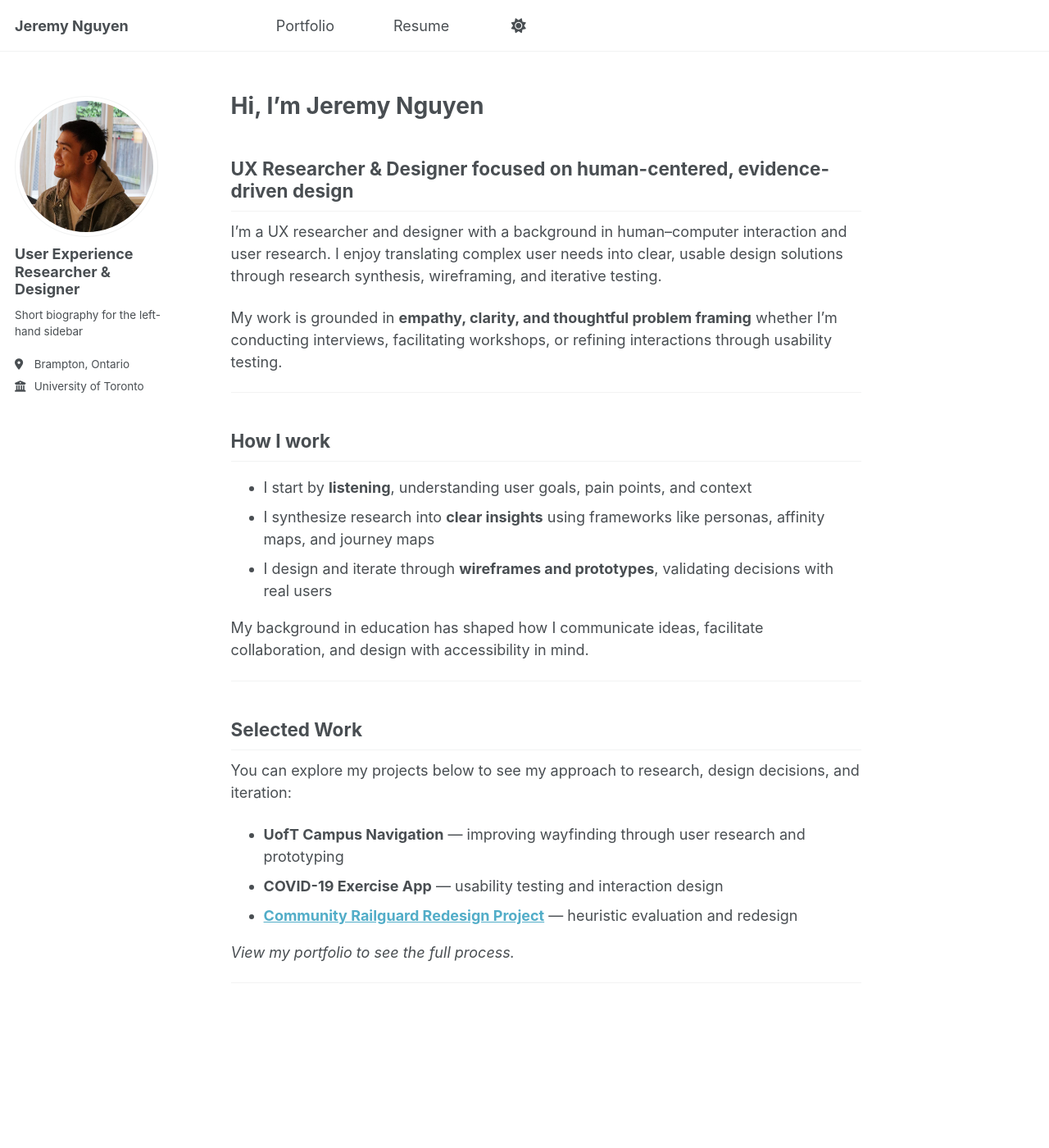
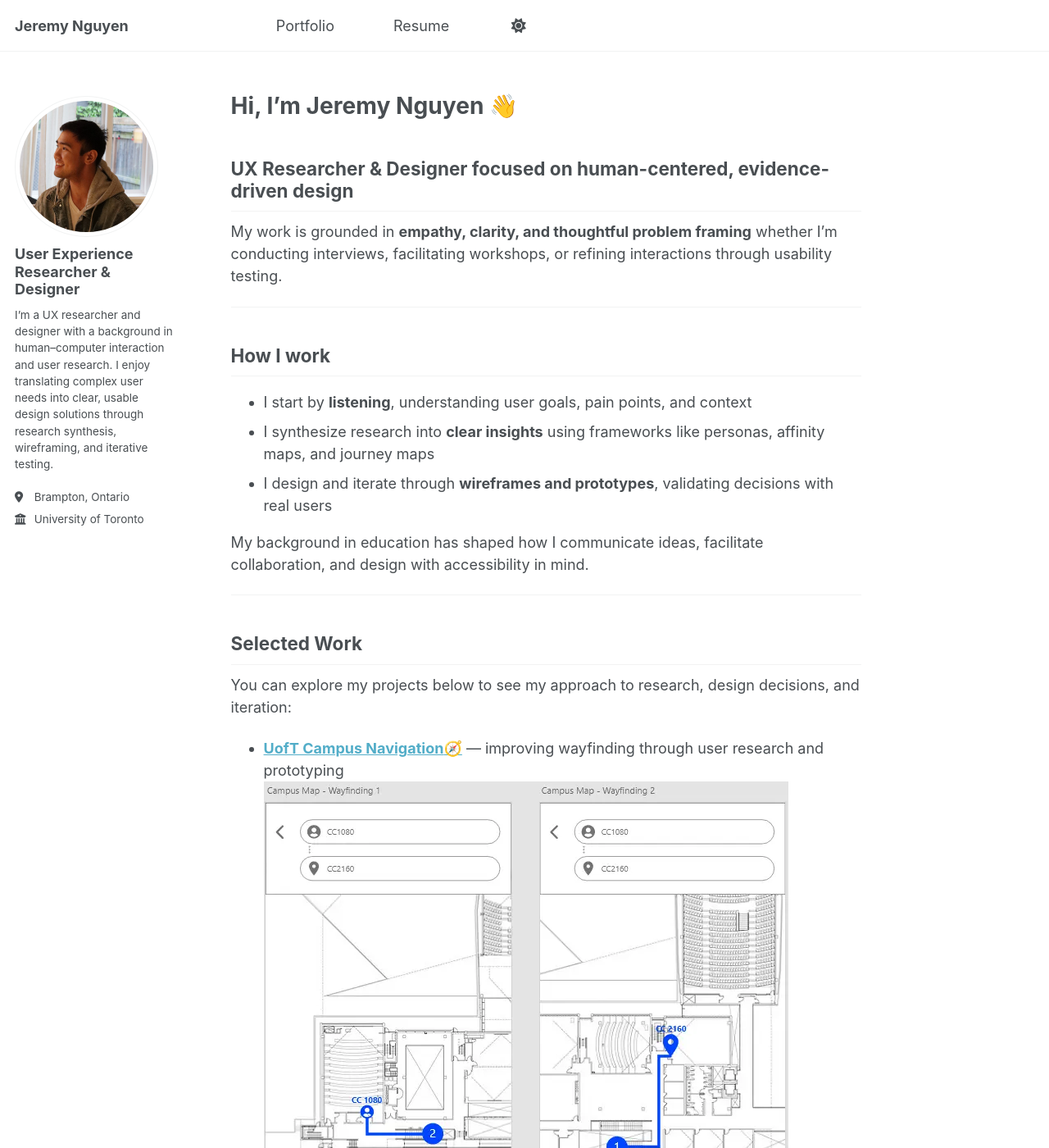
Before and after one commit to JeremyNguyenUXR/jeremynguyenuxr.github.io, a Jekyll site: the page built from _pages/about.md, in a window 1280 px wide and 1400 px high. Shown: the whole window at 82% size. Built offline with Jekyll 4.4.1, drawn with Linux system fonts in a browser that asks for light colours; a script that is not in the unit is left out; part of the change alters nothing that is shown; some of the changed text lies outside the part shown.

Commit message:
Added Railgaurd image and updated about page and config file Updated about page to include Railgaurd project and modified config file accordingly.

```diff
--- a/_config.yml
+++ b/_config.yml
@@ -26,7 +26,7 @@ author:
   avatar           : "profile 4.webp"
   name             : "User Experience Researcher & Designer"
   pronouns         : # example: "she/her"
-  bio              : "Short biography for the left-hand sidebar"
+  bio              : "I’m a UX researcher and designer with a background in human–computer interaction and user research. I enjoy translating complex user needs into clear, usable design solutions through research synthesis, wireframing, and iterative testing."
   location         : "Brampton, Ontario"
   employer         : "University of Toronto"
   uri              : # URL
--- a/_pages/about.md
+++ b/_pages/about.md
@@ -7,11 +7,10 @@ redirect_from:
   - /about.html
 ---
 
-# Hi, I’m Jeremy Nguyen
+# Hi, I’m Jeremy Nguyen 👋
 
 ## UX Researcher & Designer focused on human-centered, evidence-driven design
 
-I’m a UX researcher and designer with a background in human–computer interaction and user research. I enjoy translating complex user needs into clear, usable design solutions through research synthesis, wireframing, and iterative testing.
 
 My work is grounded in **empathy, clarity, and thoughtful problem framing** whether I’m conducting interviews, facilitating workshops, or refining interactions through usability testing.
 
@@ -31,10 +30,15 @@ My background in education has shaped how I communicate ideas, facilitate collab
 
 You can explore my projects below to see my approach to research, design decisions, and iteration:
 
-- **UofT Campus Navigation** — improving wayfinding through user research and prototyping
-- **COVID-19 Exercise App** — usability testing and interaction design
-- [**Community Railguard Redesign Project**](/files/Group%20Case%20Study%202_Gr5.pdf) — heuristic evaluation and redesign
+- [**UofT Campus Navigation**🧭](/_portfolio/portfolio-1.md) — improving wayfinding through user research and prototyping
+![Navigation Home Image](/images/Portfolio1_Images/Wireframes_2.webp)
 
-*View my portfolio to see the full process.*
+- [**COVID-19 Exercise App**🏃](/_portfolio/portfolio-2.md) — usability testing and interaction design
+![Exercise Home Image](/images/Portfolio2_Images/Iteration%203-4.webp)
+
+- [**Community Railguard Redesign Project**🚗](/files/Group%20Case%20Study%202_Gr5.pdf) — heuristic evaluation and redesign
+![Rail Home Image](/images/Railgaurd.webp)
+
+*View my portfolio to see the full process!*
 
 ---
```
Also changed, not shown: images/Railgaurd.webp (added).
